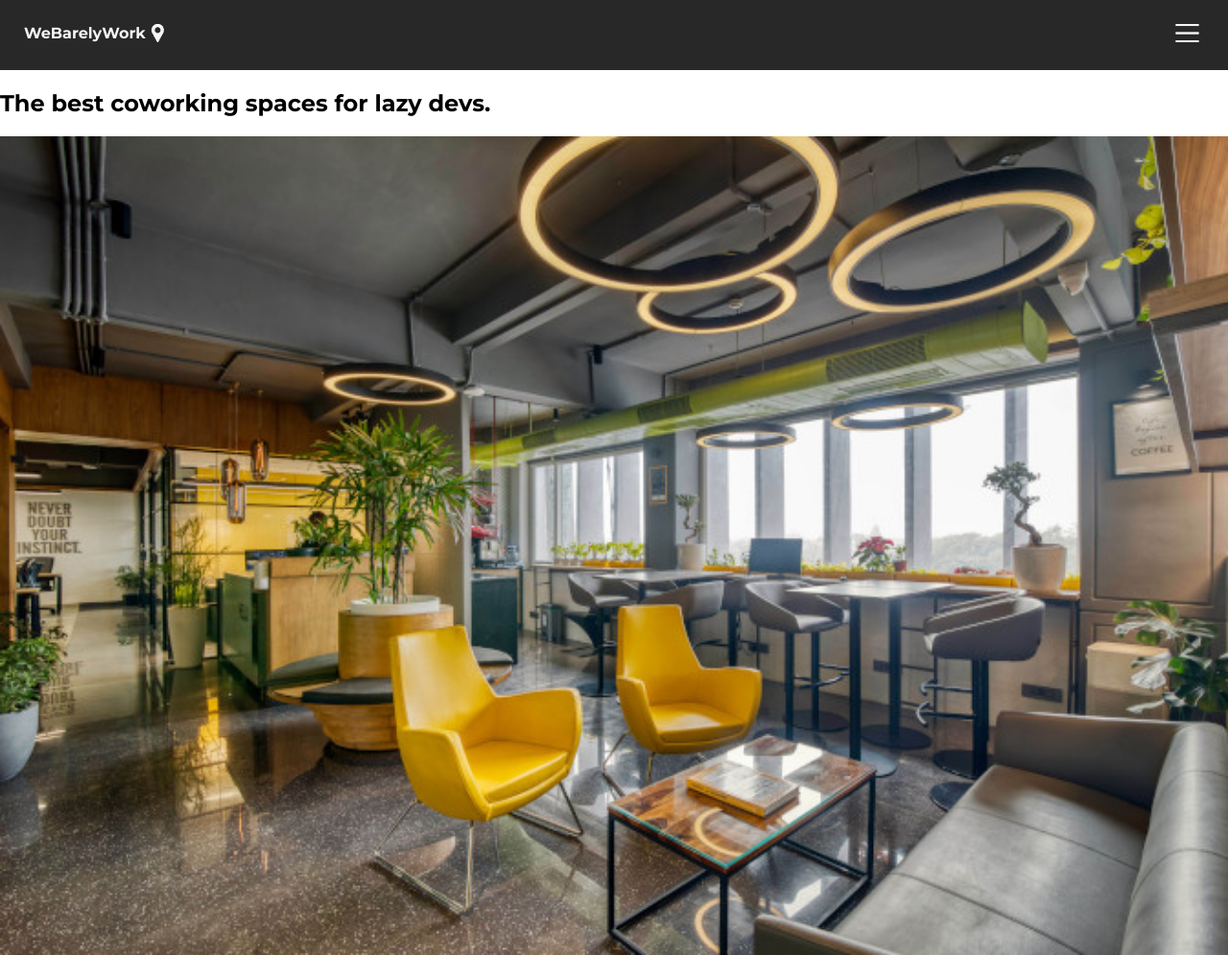
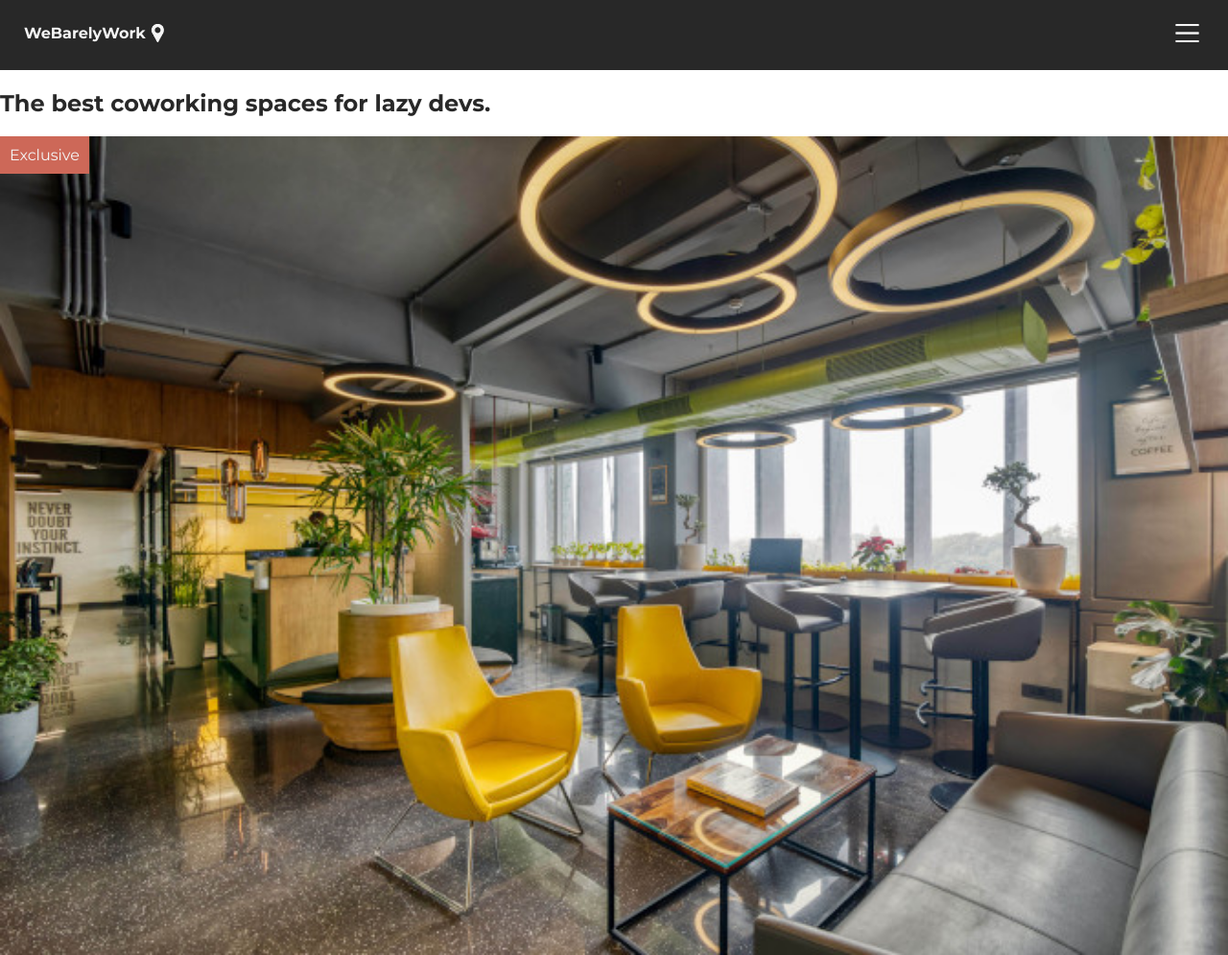
Before and after one commit to sofi-alvarado/coworking-space, a plain HTML site: page index.html in a window 1280 px wide. Shown: the top 995 px of the page at 96% size. Drawn offline with Linux system fonts and the light colour scheme.

Commit message:
Adding banner style

```diff
--- a/index.css
+++ b/index.css
@@ -2,6 +2,7 @@ body {
     margin: 0;
     padding: 0;
     font-family: 'Montserrat', sans-serif;
+    color: #282828;
 }
 
 .item-img {
@@ -37,3 +38,15 @@ li {
     size: 18px;
     font-weight: 700;
 }
+
+.img-banner {
+    position: absolute;
+    top: 0;
+    background-color: #cd6858;
+    color: whitesmoke;
+    padding: 10px;
+}
+
+.item {
+    position: relative;
+}
```
